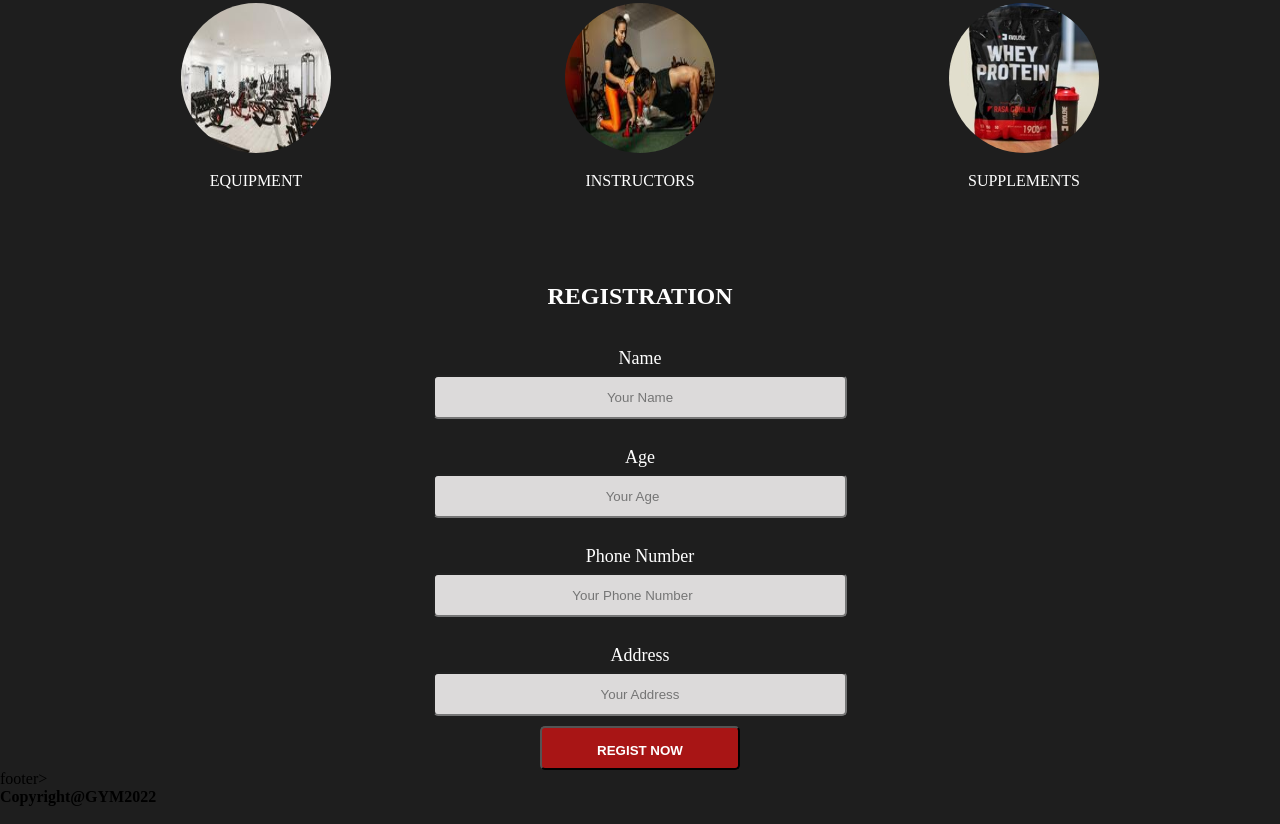
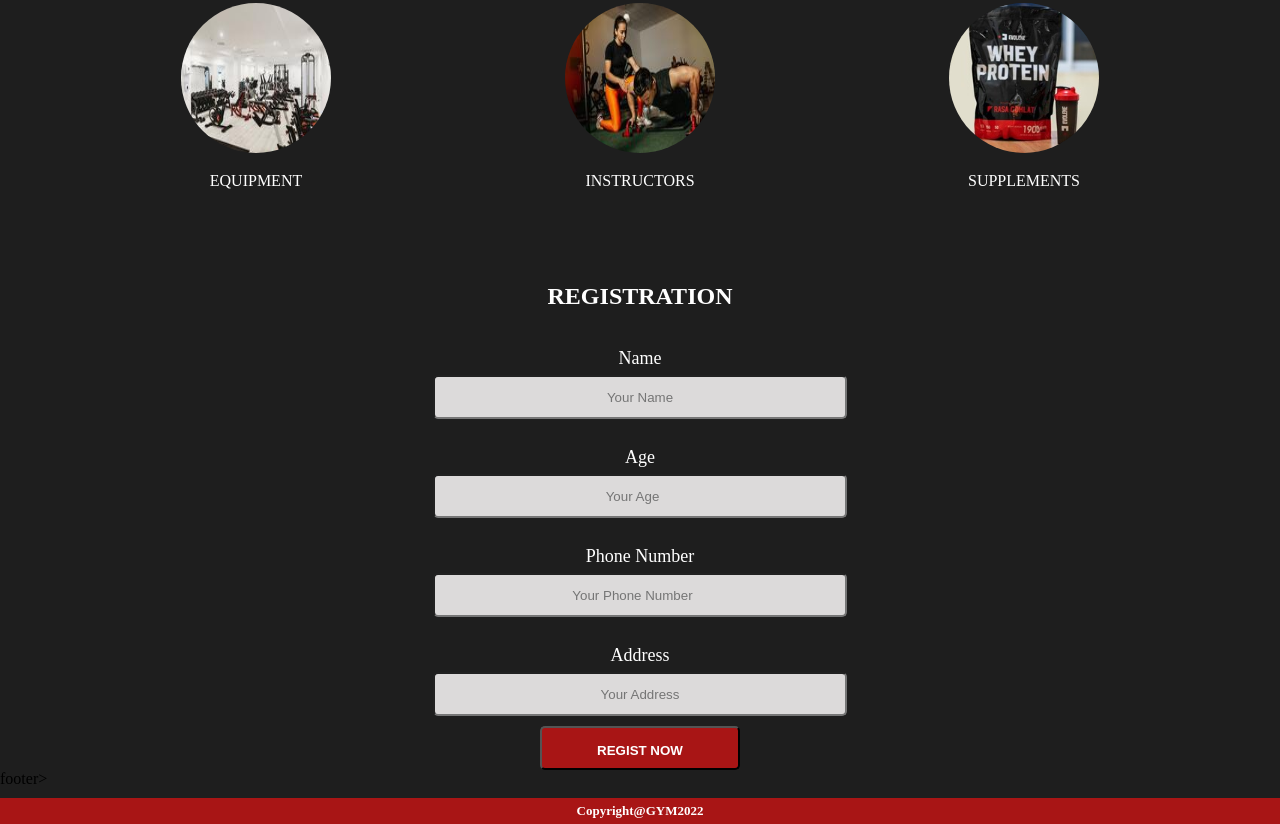
Before and after one commit to nathzyy/pgp1-gym-web, a plain HTML site: page index.html in a window 1280 px wide. Shown: the part 734-1558 px from the top of the page. Drawn offline with nearby package versions, Linux system fonts and the light colour scheme.

Commit message:
Update stylesheet.css

```diff
--- a/stylesheet.css
+++ b/stylesheet.css
@@ -177,3 +177,14 @@ input{
     line-height: 5px;
     text-transform: uppercase;
 }
+
+.footer{
+
+    background-color: #A81515;
+    font-size: small;
+    color: #fff;
+    padding-top: 5px;
+    padding-bottom: 5px;
+    text-align: center;
+    margin-top: 10px ;
+}
```
